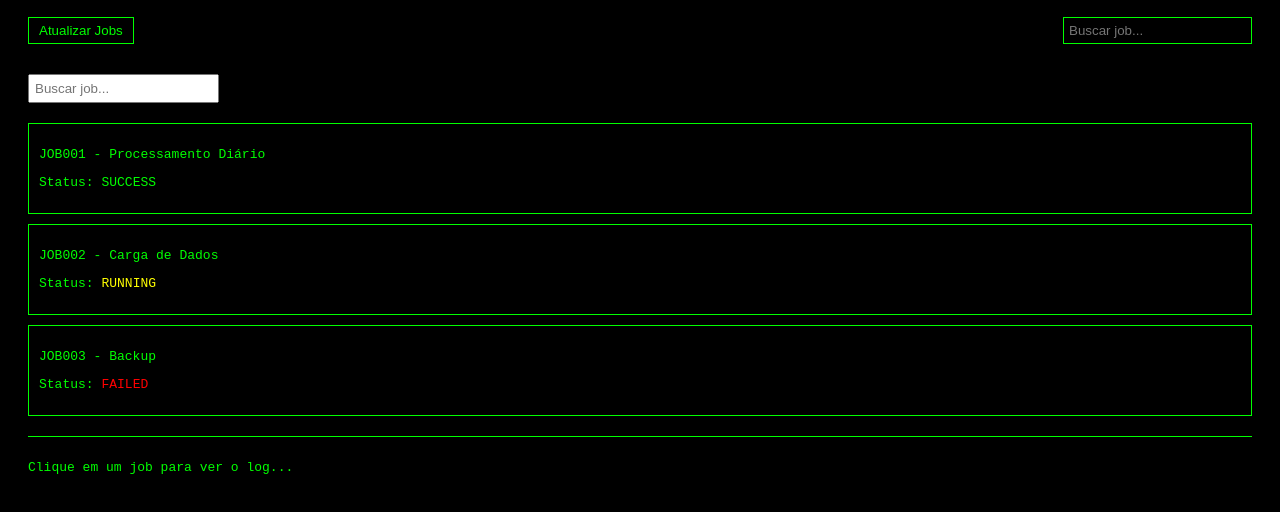
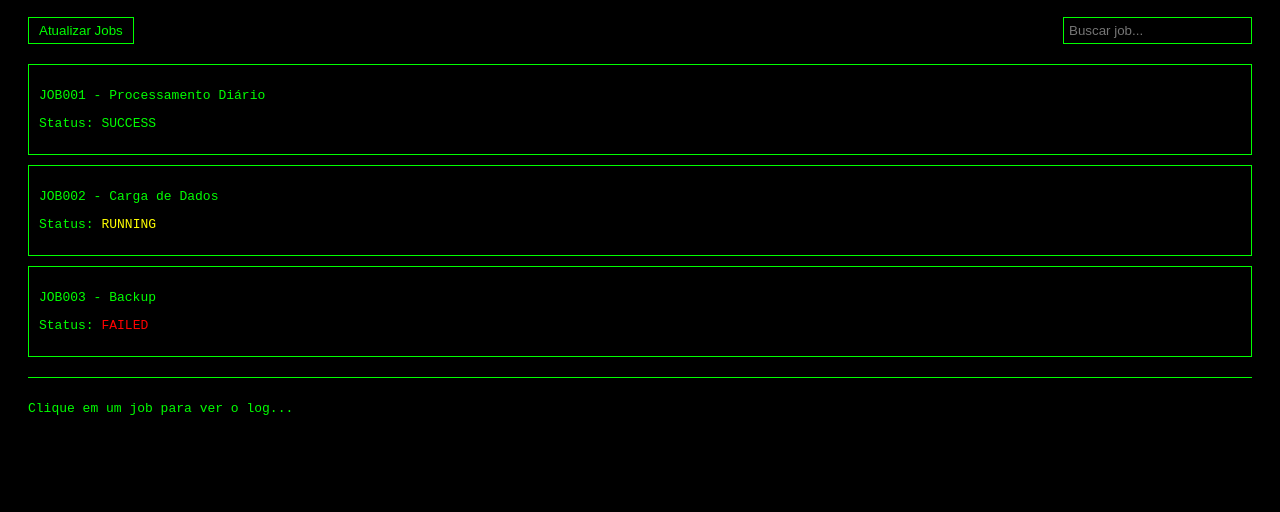
Before and after one commit to ThaiseFreitas/monitoramento-jobs, a plain HTML site: page index.html in a window 1280 px wide. Shown: the part 80-592 px from the top of the page. Drawn offline with Linux system fonts and the light colour scheme.

Commit message:
Update index.html

```diff
--- a/index.html
+++ b/index.html
@@ -76,14 +76,7 @@
   >
 </div>
 
-  <input
-  type="text"
-  placeholder="Buscar job..."
-  onkeyup="filtrarJobs(this.value)"
-  style="margin: 10px 0; padding: 5px;"
->
-
-<div class="job" onclick="mostrarLog('JOB001')">
+  <div class="job" onclick="mostrarLog('JOB001')">
     <p>JOB001 - Processamento Diário</p>
     <p>Status: <span class="status-success">SUCCESS</span></p>
   </div>
```
